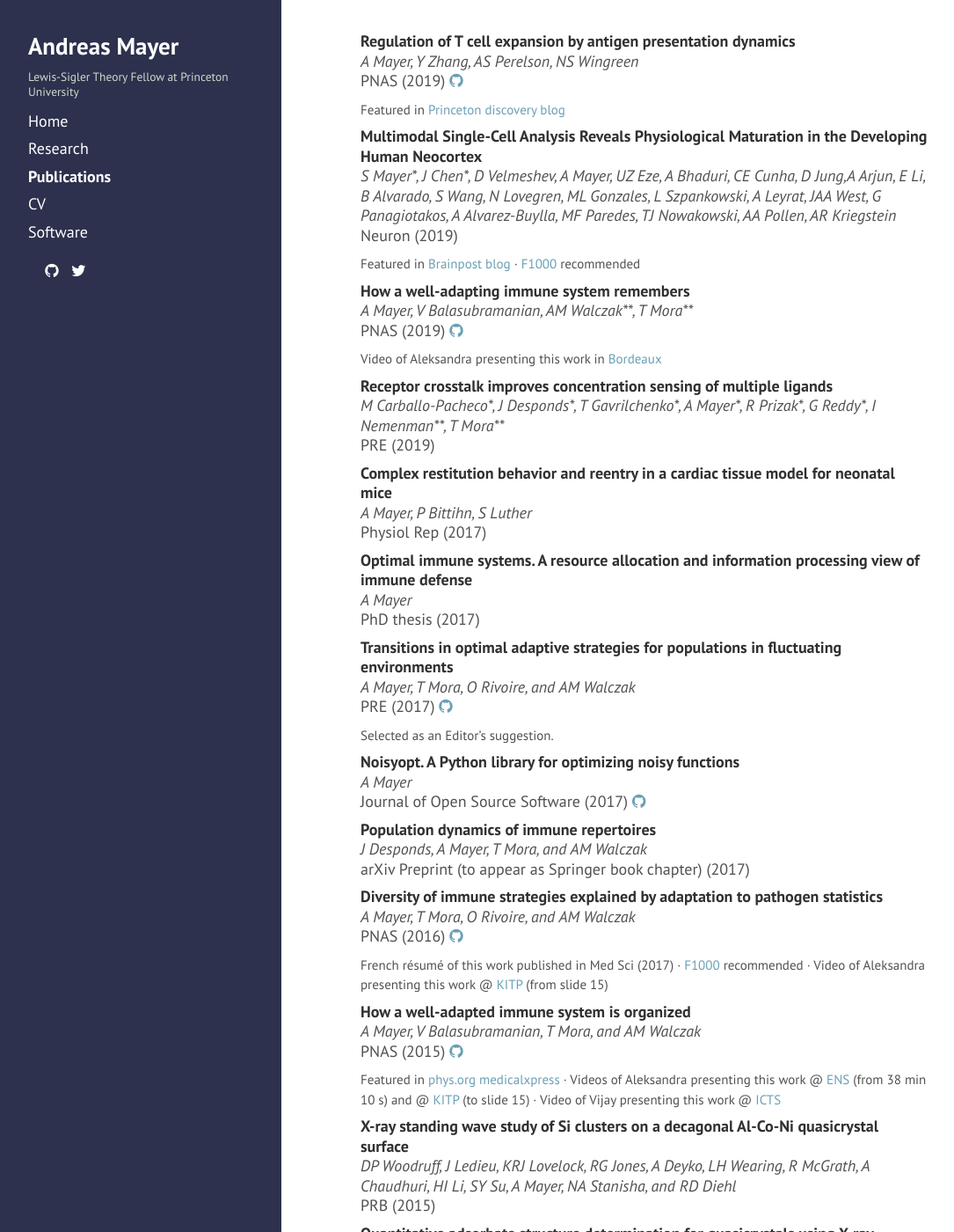
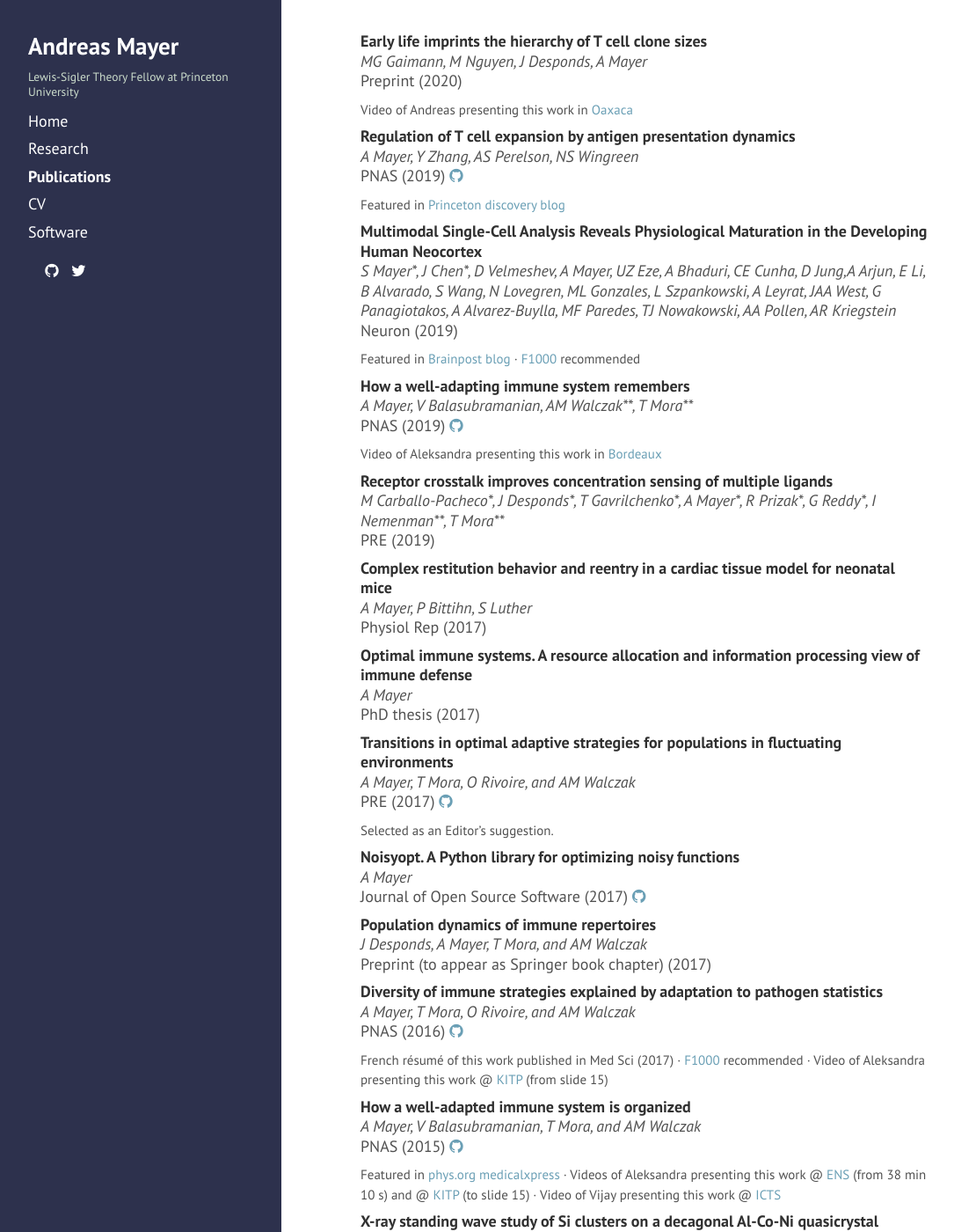
Before and after one commit to andim/andim.github.io, a Jekyll site: the page built from publications.md, in a window 1280 px wide and 1400 px high. Shown: the whole window at 88% size, without its empty margins (4-1089 px from the left). Built offline with Jekyll 4.4.1, drawn with Linux system fonts in a browser that asks for light colours; nearby versions of some CDN libraries; a style sheet for code colours, icons or effects is not loaded.

Commit message:
added t cell imprinting preprint

```diff
--- a/_data/publist.yml
+++ b/_data/publist.yml
@@ -1,3 +1,12 @@
+- authors: MG Gaimann, M Nguyen, J Desponds, A Mayer
+  title: Early life imprints the hierarchy of T cell clone sizes
+  journal: Preprint
+  year: 2020
+  links:
+      doi: https://doi.org/10.1101/2020.07.21.214841
+      arxiv: https://arxiv.org/abs/2007.11113
+  media: "Video of Andreas presenting this work in [Oaxaca](http://www.birs.ca/events/2019/5-day-workshops/19w5150/videos/watch/201908221242-Mayer.html)"
+
 - authors: A Mayer, Y Zhang, AS Perelson, NS Wingreen
   title: Regulation of T cell expansion by antigen presentation dynamics
   journal: PNAS
@@ -76,7 +85,7 @@
 
 - authors: J Desponds, A Mayer, T Mora, and AM Walczak
   title: Population dynamics of immune repertoires
-  journal: arXiv Preprint (to appear as Springer book chapter)
+  journal: Preprint (to appear as Springer book chapter)
   year: 2017
   links:
       doi: http://doi.org/10.1101/112755
```
Also changed, not shown: index.md (+2 -0 lines).
